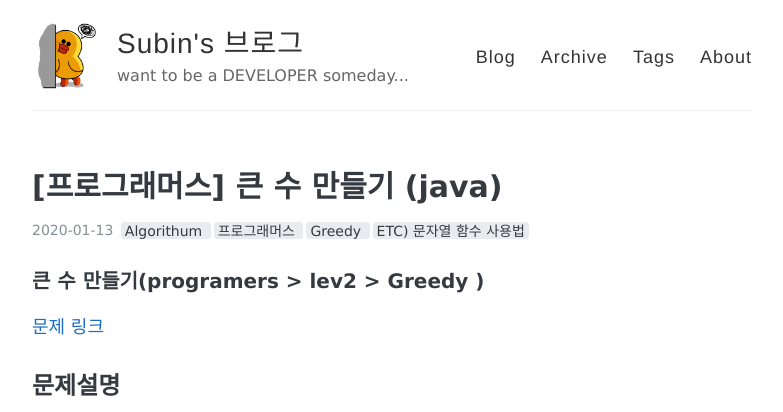
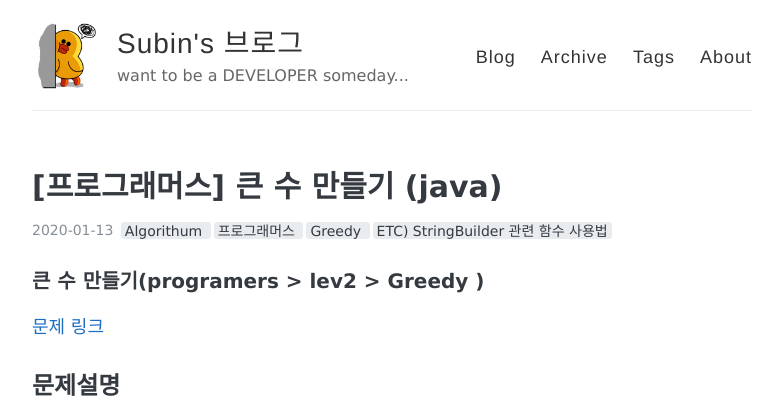
Before and after one commit to Parksuu/Parksuu.github.io, a Jekyll site: the page built from _posts/2020-01-13-08-[프로그래머스]-큰 수 만들기-(java).md, in a window 1280 px wide and 900 px high. Shown: the top 412 px of the window, without its empty margins (248-1031 px from the left). Built offline with Jekyll 4.4.1, drawn with Linux system fonts in a browser that asks for light colours; comment, search, counter and statistics services are not loaded; some of the changed text lies outside the part shown.

Commit message:
tag changed & stringbuilder 사용법

```diff
--- a/_posts/2020-01-13-08-[프로그래머스]-큰 수 만들기-(java).md
+++ b/_posts/2020-01-13-08-[프로그래머스]-큰 수 만들기-(java).md
@@ -5,7 +5,7 @@
   - Algorithum
   - 프로그래머스
   - Greedy
-  - ETC) 문자열 함수 사용법
+  - ETC) StringBuilder 관련 함수 사용법
 date: 2020-01-13 18:00:00
 comments: true
 ---
@@ -139,5 +139,6 @@
 #### tip
 
 1. 너무 어려워... if문 짜기 복잡한 문제...
+2. StringBuilder를 사용하면 charAt(i)를 delete 할 수 있어서 편리하다. 또한 String보다 빠르다!
 
 <br>
```
